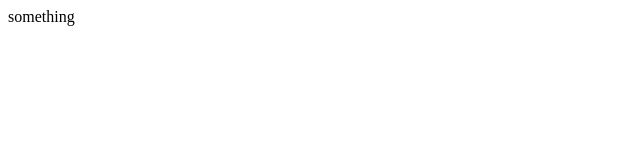
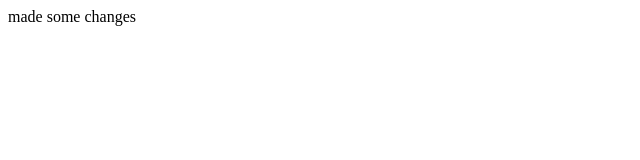
Before and after one commit to lsatkins/learningGit, a plain HTML site: page index.html in a window 1280 px wide. Shown: the full height of the page, 0-640 px from the left. Drawn offline with Linux system fonts and the light colour scheme.

```diff
--- a/index.html
+++ b/index.html
@@ -7,6 +7,6 @@
     <title>Document</title>
 </head>
 <body>
-    something
+    made some changes
 </body>
 </html>
```
